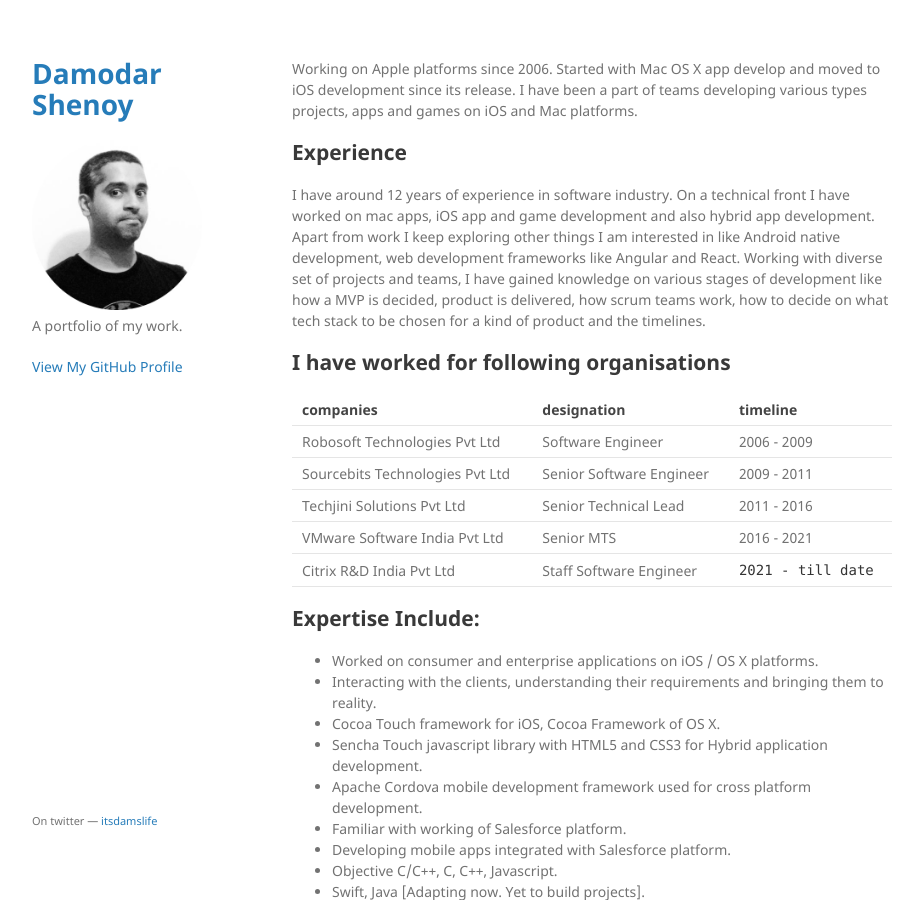
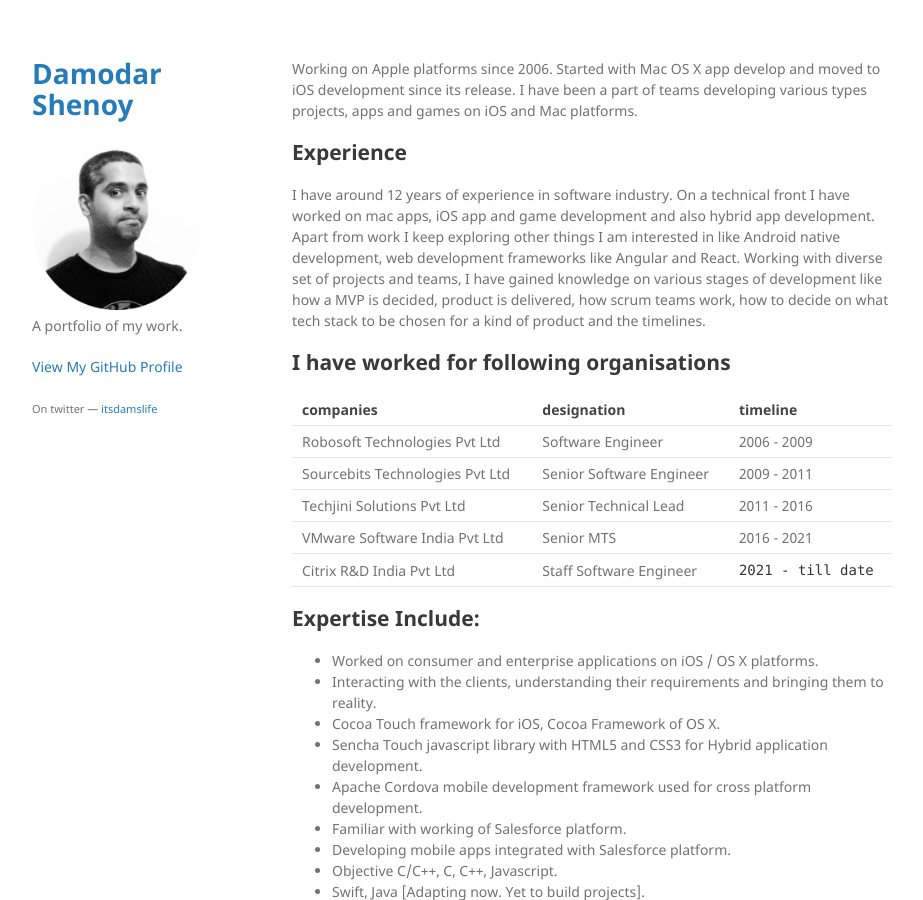
Before and after one commit to itsdamslife/itsdamslife.github.com, a Jekyll site: the page built from index.md, in a window 1280 px wide and 900 px high. Shown: the whole window, without its empty margins (178-1101 px from the left). Built offline with Jekyll 4.4.1, drawn with Linux system fonts in a browser that asks for light colours; some of the changed lines change nothing that is shown.

Commit message:
minor placement changes

```diff
--- a/_layouts/default.html
+++ b/_layouts/default.html
@@ -28,6 +28,7 @@
 
         {% if site.github.is_user_page %}
         <p class="view"><a href="{{ site.github.owner_url }}">View My GitHub Profile</a></p>
+        <p><small>On twitter &mdash; <a href="https://twitter.com/itsdamslife">itsdamslife</a></small></p>
         {% endif %}
 
         {% if site.show_downloads %}
@@ -47,7 +48,6 @@
         {% if site.github.is_project_page %}
         <p>This project is maintained by <a href="{{ site.github.owner_url }}">{{ site.github.owner_name }}</a></p>
         {% endif %}
-        <p><small>On twitter &mdash; <a href="https://twitter.com/itsdamslife">itsdamslife</a></small></p>
       </footer>
     </div>
     <script src="{{ "/assets/js/scale.fix.js" | relative_url }}"></script>
```
